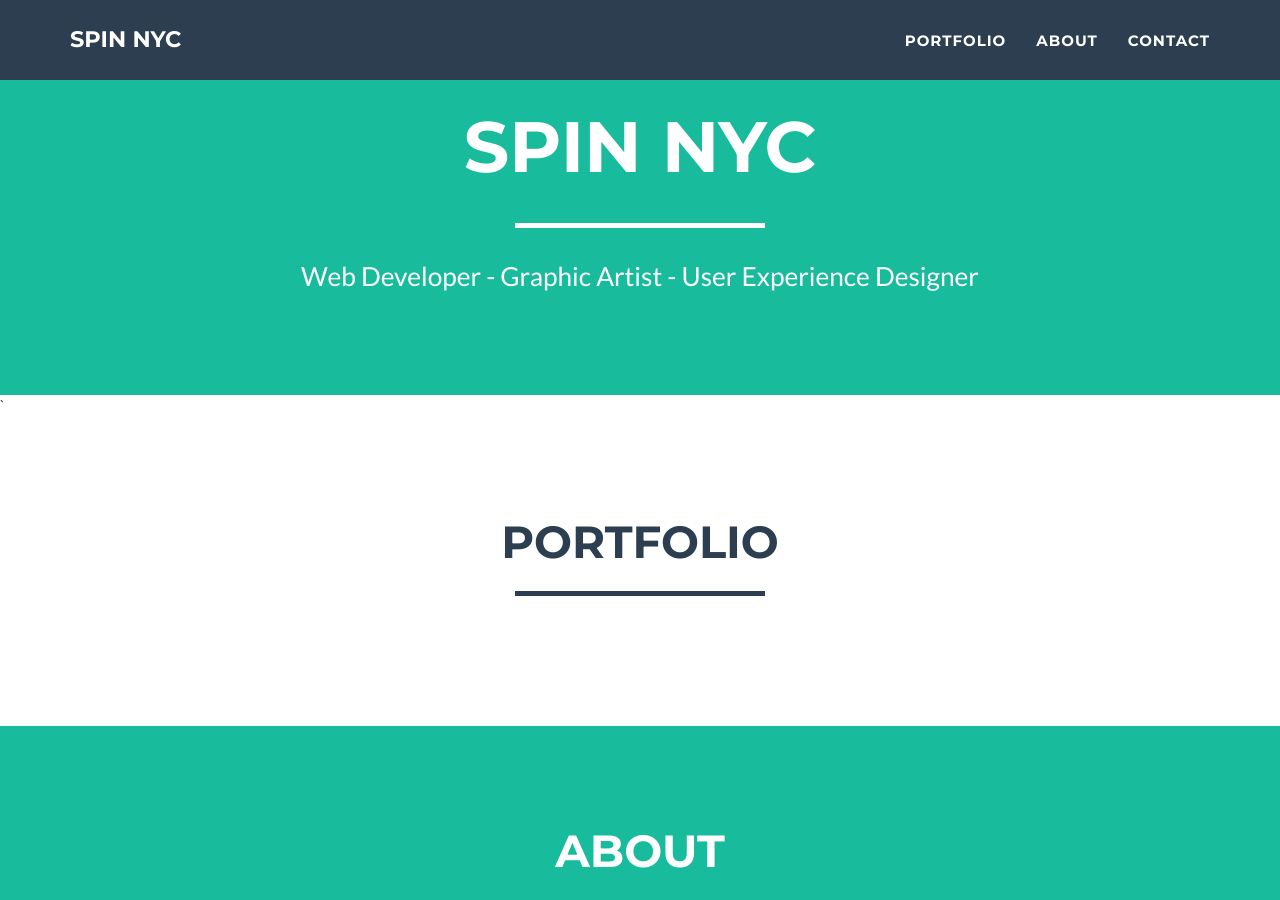
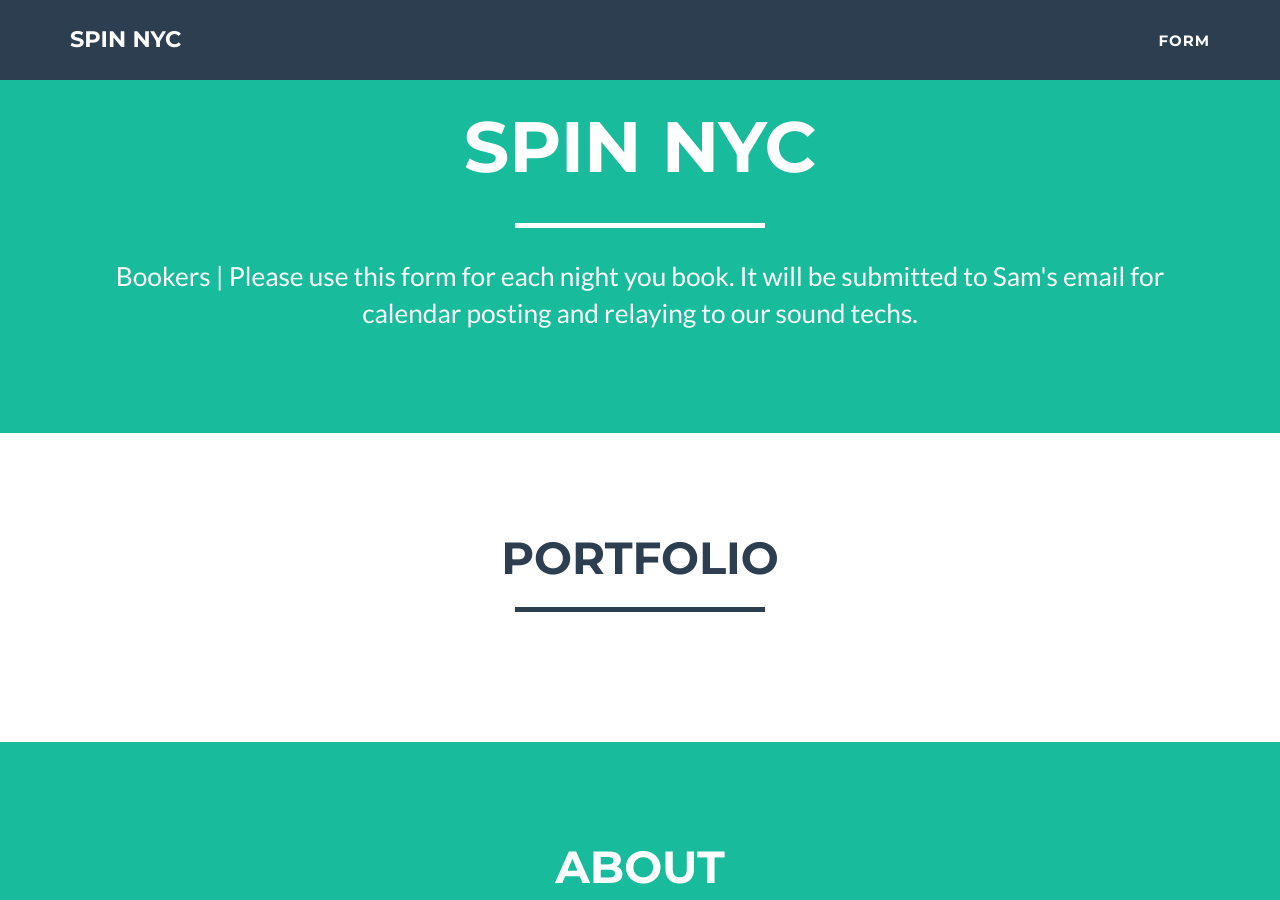
Before and after one commit to thadley/spin-form, a Jekyll site: the page built from index.html, in a window 1280 px wide and 900 px high, scrolled down 380 px. Built offline with Jekyll 4.4.1, drawn with Linux system fonts in a browser that asks for light colours.

Commit message:
Saving correct content

```diff
--- a/_config.yml
+++ b/_config.yml
@@ -28,4 +28,4 @@ markdown: kramdown
 permalink: pretty
 
 
-baseurl: /spin-form
+baseurl: /spin-site
--- a/_includes/header.html
+++ b/_includes/header.html
@@ -19,13 +19,7 @@
                         <a href="#page-top"></a>
                     </li>
                     <li class="page-scroll">
-                        <a href="#portfolio">Portfolio</a>
-                    </li>
-                    <li class="page-scroll">
-                        <a href="#about">About</a>
-                    </li>
-                    <li class="page-scroll">
-                        <a href="#contact">Contact</a>
+                        <a href="#form">Form</a>
                     </li>
                 </ul>
             </div>
@@ -43,7 +37,7 @@
                     <div class="intro-text">
                         <span class="name">{{ site.title }}</span>
                         <hr class="star-light">
-                        <span class="skills">Web Developer - Graphic Artist - User Experience Designer</span>
+                        <span class="skills">Bookers | Please use this form for each night you book. It will be submitted to Sam's email for calendar posting and relaying to our sound techs.</span>
                     </div>
                 </div>
             </div>
@@ -54,4 +48,3 @@
           {% if page.title %}<a class="page-link" href="{{ page.url | prepend: site.baseurl }}">{{ page.title }}</a>{% endif %}
         {% endfor %}
  -->
-`
--- a/_layouts/default.html
+++ b/_layouts/default.html
@@ -2,7 +2,6 @@
 <html>
 
   {% include head.html %}
-
 
     <body id="page-top" class="index">
 
--- a/feed.xml
+++ b/feed.xml
@@ -1,5 +1,5 @@
 ---
-layout: none
+layout: default
 ---
 <?xml version="1.0" encoding="UTF-8"?>
 <rss version="2.0" xmlns:atom="http://www.w3.org/2005/Atom">
```
Also changed, not shown: 2 other files.
